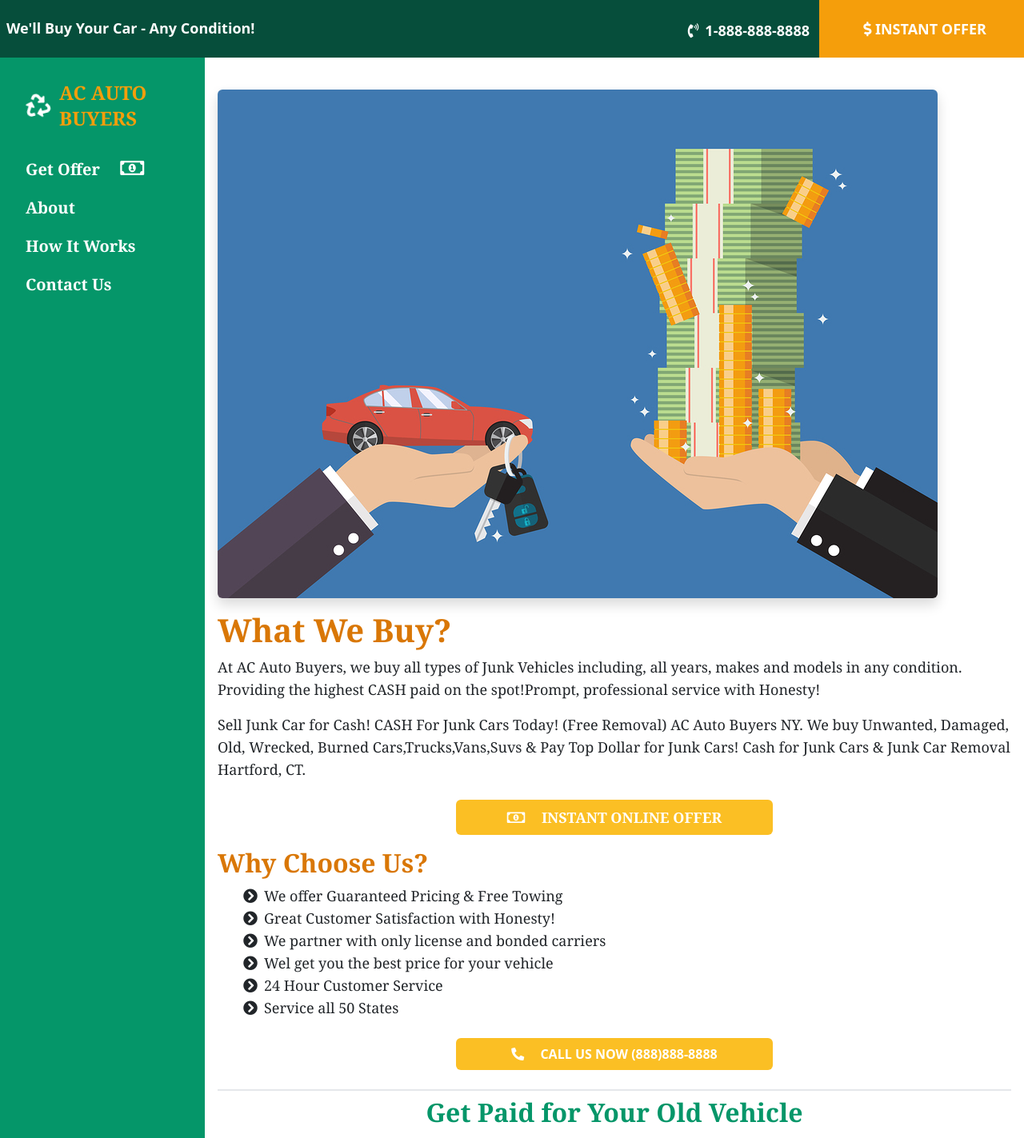
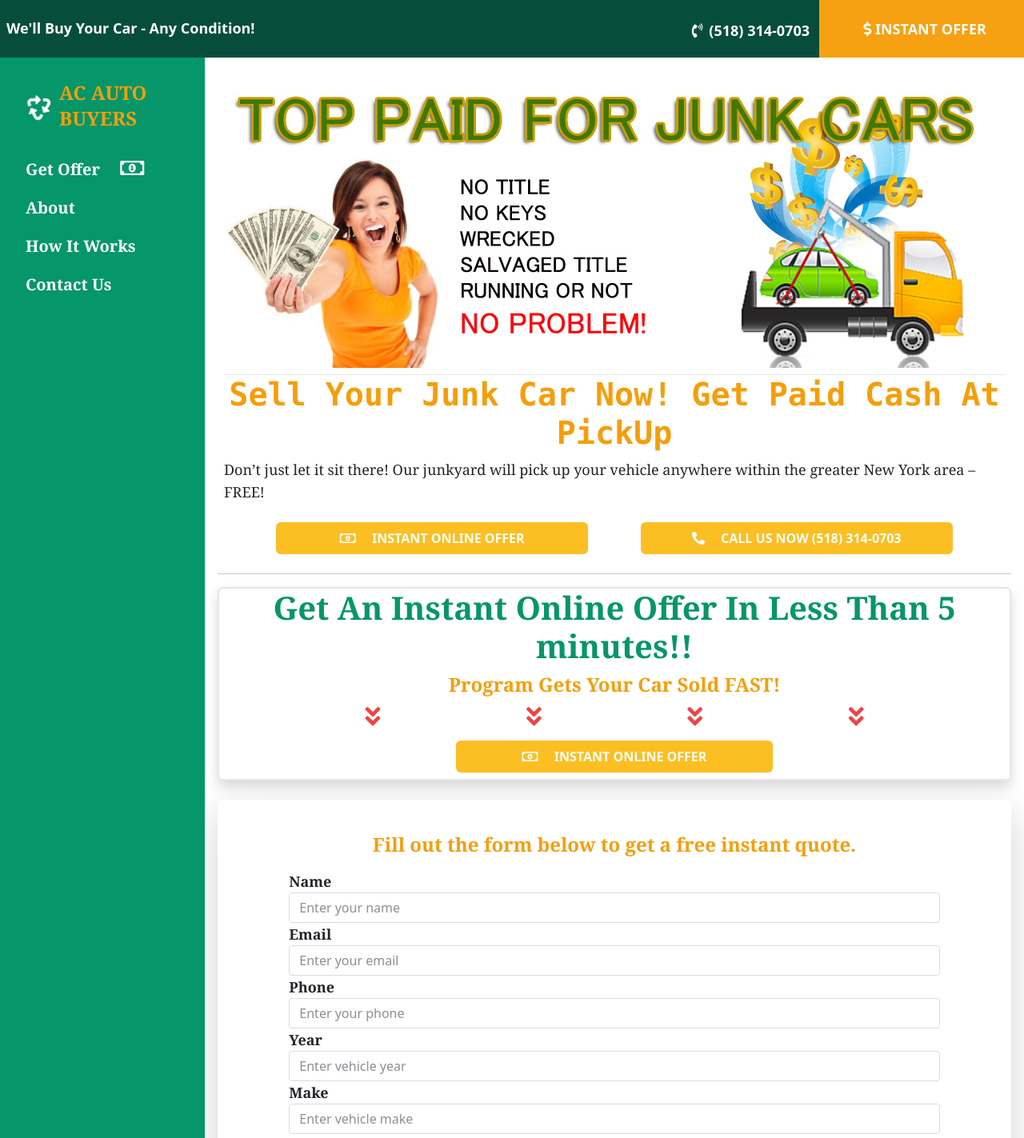
Before and after one commit to javantie/ac-auto-group, a React (Create React App) app: page / in a window 1280 px wide. Shown: the top 1423 px of the page at 80% size. Built offline with nearby package versions, Linux system fonts and the light colour scheme.

Commit message:
update the pages for route layout

```diff
--- a/src/App.js
+++ b/src/App.js
@@ -10,6 +10,7 @@
 import LeadForm from "./components/LeadForm";
 import Testimonials from "./components/Testimonials";
 import ContactPage from "./pages/Contact";
+import Home from "./pages/Home";
 
 function App() {
   const handleClick = () => {
@@ -95,7 +96,7 @@
             <Testimonials />
             <ContactForm /> */}
             {/* <ContactPage /> */}
-            <About />
+            <Home />
 
           </div>
         </div>
--- a/src/components/Banner/index.js
+++ b/src/components/Banner/index.js
@@ -5,7 +5,7 @@
     <div className="flex sticky top-0 z-0 sm:relative">
       <div className=" flex sm:justify-between sm:pr-2 w-4/5 pt-1 pl-2 items-center bg-green-900">
         <p className="text-xs font-bold text-white sm:text-lg animate-bounce mt-4">We'll Buy Your Car - Any Condition!</p>
-        <a href="#" className="text-xs pl-2 text-white font-bold sm:text-lg no-underline pr-1"><i className="fas fa-phone-volume pr-2"></i>1-888-888-8888</a>
+        <a href="#" className="text-xs pl-2 text-white font-bold sm:text-lg no-underline pr-1"><i className="fas fa-phone-volume pr-2"></i>(518) 314-0703</a>
       </div>
       <div className="flex justify-center items-center pl-2 w-1/5 bg-yellow-500 animate-pulse">
         <a href="#" className="text-center sm:text-lg font-bold no-underline font-sans text-white"><i className="fas fa-dollar-sign"></i> INSTANT OFFER</a>
--- a/src/components/CallButton/index.js
+++ b/src/components/CallButton/index.js
@@ -3,7 +3,7 @@
 function CallButton() {
   return (
     <button className="bg-yellow-400 text-white font-bold p-2 rounded-md mt-2 hover:bg-yellow-400 sm:w-2/5">
-      <i className="fas fa-phone-alt pr-4"></i> CALL US NOW (888)888-8888{" "}
+      <i className="fas fa-phone-alt pr-4"></i> CALL US NOW (518) 314-0703{" "}
     </button>
   );
 }
--- a/src/components/ContactForm/index.js
+++ b/src/components/ContactForm/index.js
@@ -48,7 +48,7 @@
       <div className="border-t-2 mt-4">
         <p className="font-semibold  mt-2">
           <i className="fas fa-envelope-open-text pr-2"></i>Please send us a
-          message if you have any qustions or email us at test@gmail.com
+          message if you have any qustions or email us at gary@acutobuyers.com
         </p>
       </div>
       <form
--- a/src/components/LeadForm/index.js
+++ b/src/components/LeadForm/index.js
@@ -70,7 +70,7 @@
   return (
     <div className="my-4 p-2 rounded-lg shadow-lg leadform ">
       <div>
-        <p className="font-bold text-center mt-8 text-2xl font-serif text-yellow-500 animate-pulse">
+        <p className="font-bold text-center mt-8 text-2xl font-serif text-yellow-500">
           Fill out the form below to get a free instant quote.
         </p>
       </div>
--- /dev/null
+++ b/src/pages/Home.js
@@ -0,0 +1,37 @@
+import React from "react";
+import Hero from "../components/Hero";
+import LeadForm from "../components/LeadForm";
+import Testimonials from "../components/Testimonials";
+import OfferButton from "../components/OfferButton";
+import CallButton from "../components/CallButton";
+
+function Home() {
+  return (
+    <div>
+      <Hero />
+
+      <div className=" border-2 mb-2 rounded-md shadow">
+        <h1 className="text-center font-bold text-green-600 font-serif">
+          Get An Instant Online Offer In Less Than 5 minutes!!
+        </h1>
+        <p className="text-center text-2xl text-yellow-500 font-bold font-serif">
+          {" "}
+          Program Gets Your Car Sold FAST!
+        </p>
+        <div className=" flex justify-evenly animate-bounce text-red-500 text-3xl">
+          <i class="fas fa-angle-double-down"></i>
+          <i class="fas fa-angle-double-down"></i>
+          <i class="fas fa-angle-double-down"></i>
+          <i class="fas fa-angle-double-down"></i>
+        </div>
+        <div className="flex justify-center pb-2">
+          <OfferButton />
+        </div>
+      </div>
+      <LeadForm />
+      <Testimonials />
+    </div>
+  );
+}
+
+export default Home;
--- a/src/pages/How.js
+++ b/src/pages/How.js
@@ -1,11 +1,62 @@
 import React from "react";
 import OfferButton from "../components/OfferButton";
 import CallButton from "../components/CallButton";
+import Hero from "../components/Hero";
+
+const faqs = [
+  {
+    id: 1,
+    title: "What types of vehicles do you purchase?",
+    text: "We buy cars, trucks, vans and SUVs in any condition, year, make, and model. We’ll buy your vehicle even if it’s NOT junk! Depending on your location, we might be able to purchase larger vehicles like RVs, school buses, and work trucks. Please call us for more details",
+  },
+  {
+    title: "How can I sell my junk car for cash?",
+    id: 2,
+    text: "It’s actually a really simple process. You can call or text us at (518) 314-0703 or begin the online process here to get a free offer. We’ll ask you a few questions about your vehicle, such as year, make, model, mileage, and any damage and then provide you with an instant quote.",
+  },
+  {
+    title: "Can I junk my car without the title?",
+    id: 3,
+    text: " It depends on where the car is located. Some states absolutely require a title in order for a vehicle to change hands. In areas where you don’t need a title, all we need is a copy of a drivers license or other form of valid id and a copy of the registration, current or expired that matches the form of identification. Please inform of us as soon as possible if this is the case. A basic rule of thumb to determine if you need a title or not is as follows: You do not need a title if you own the vehicle, the vehicle is 10 years or older, and if you have a registration in your name. ",
+  },
+  {
+    title: "How much money do you get for a junk car?",
+    id: 4,
+    text: "There are a variety of factors that go into valuing your vehicle. Depending on year, make, model, and condition, our offers typically range within the $100 – $15,000 range. We can’t determine a price until we know the details of your vehicle",
+  },
+  {
+    title: "What types of vehicles do you purchase?",
+    id: 5,
+    text: "We buy cars, trucks, vans and SUVs in any condition, year, make, and model. We’ll buy your vehicle even if it’s NOT junk! Depending on your location, we might be able to purchase larger vehicles like RVs, school buses, and work trucks. Please call us for more details",
+  },
+  {
+    title: "Do I need to know my VIN?",
+    id: 6,
+    text: "To get an offer from us to buy your vehicle, no. However, using your VIN during the offer process provides us with a more accurate picture and often results in a much higher offer. In most cases, you will need the VIN to complete the sale once you accept an offer from us",
+  },
+  {
+    title: "Do I need to pay for towing?",
+    id: 7,
+    text: "No, every vehicle that we buy we pick up for free!",
+  },
+  {
+    title: "Can the online valuation change?",
+    id: 8,
+    text: "If the vehicle is as described then our online valuation will not change. We do our best to give our customers fair pricing on their vehicles. If there is a case where the vehicle we are picking up does not match the submitted description then we do have the right to change our valuation. If this is the case you will be informed and have the right to accept or reject the price change",
+  },
+  {
+    title: "What happens to my car after you buy it?",
+    id: 9,
+    text: "We salvage every vehicle we purchase. The process consists of draining all of the fluids, removing all electrical components, and refurbishing any still serviceable parts. Once everything is removed from the vehicle, the remainder is crushed for scrap metal.",
+  },
+];
 
 function How() {
   return (
+    <>
+    <Hero/>
     <div>
-      <div className=" border-b-2">
+      <div className=" border-2 mb-2 rounded-md shadow animate-pulse">
         <h1 className="text-center font-bold text-green-600">
           Sell Your Car for Cash with AC Auto Buyers Cash for Cars{" "}
         </h1>
@@ -16,7 +67,7 @@
       </div>
       <div className="shadow-sm">
         <h1 className="pt-2 text-white text-center rounded font-bold bg-green-600">
-          It's so simple - here's how it works <br />
+          It's so simple - here's how it works! <br />
           {/* <i class="fas fa-angle-double-down pl-4 animate-bounce"></i><i class="fas fa-angle-double-down pl-2 animate-bounce"></i><i class="fas fa-angle-double-down pl-2 animate-bounce"></i>
            <i class="fas fa-angle-double-down pl-2 animate-bounce"></i> */}
         </h1>
@@ -29,7 +80,7 @@
           <div className="w-8/12">
             <p className=" border-l-2 border-green-200 pl-2 mt-1 font-semibold">
               Provide us some details on your vehicle. You can do this by
-              calling 1-888-888-8888 or by filling out our online form. (hint:
+              calling 1-(518) 314-0703 or by filling out our online form. (hint:
               using your VIN often results in a higher offer)
             </p>
           </div>
@@ -64,10 +115,34 @@
         </div>
       </div>
       <div className="flex justify-center sm:justify-evenly flex-col sm:flex-row">
-      <OfferButton />
-      <CallButton />
+        <CallButton />
       </div>
+      <div className="font-serif">
+        <h1 className="mt-4 text-center font-bold text-yellow-500">
+          FAQs: What You Need To Know About Junk Car Selling
+        </h1>
+        <p className=" text-lg">
+          It pays to do your research first before you sell your car for cash.
+          Cash Auto Salvage answers the most common questions associated with
+          selling a car, junk car buying, and auto salvage yards
+        </p>
+        {faqs.map((faq) => (
+        <div key={faq.id} className="border p-2 rounded-md shadow my-2 text-center">
+          <h3 className="text-green-600"><i className="fas fa-info-circle mr-2 text-yellow-400 text-3xl"></i>{faq.title}</h3>
+          <p className="text-left">
+            {faq.text}
+          </p>
+        </div>
+        ))}
+      </div>
+      <div className="flex justify-center">
+        <CallButton />
+      </div>
+
     </div>
+
+
+    </>
   );
 }
 export default How;
```
